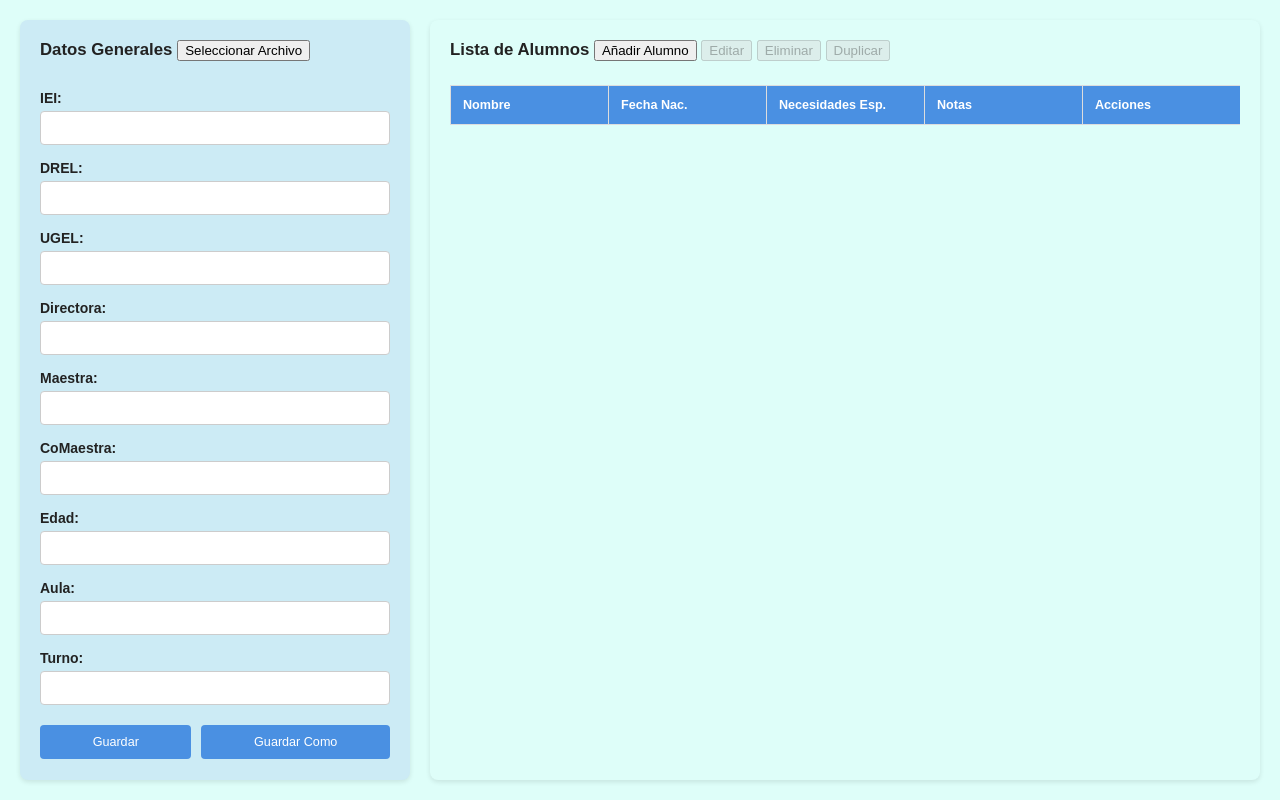
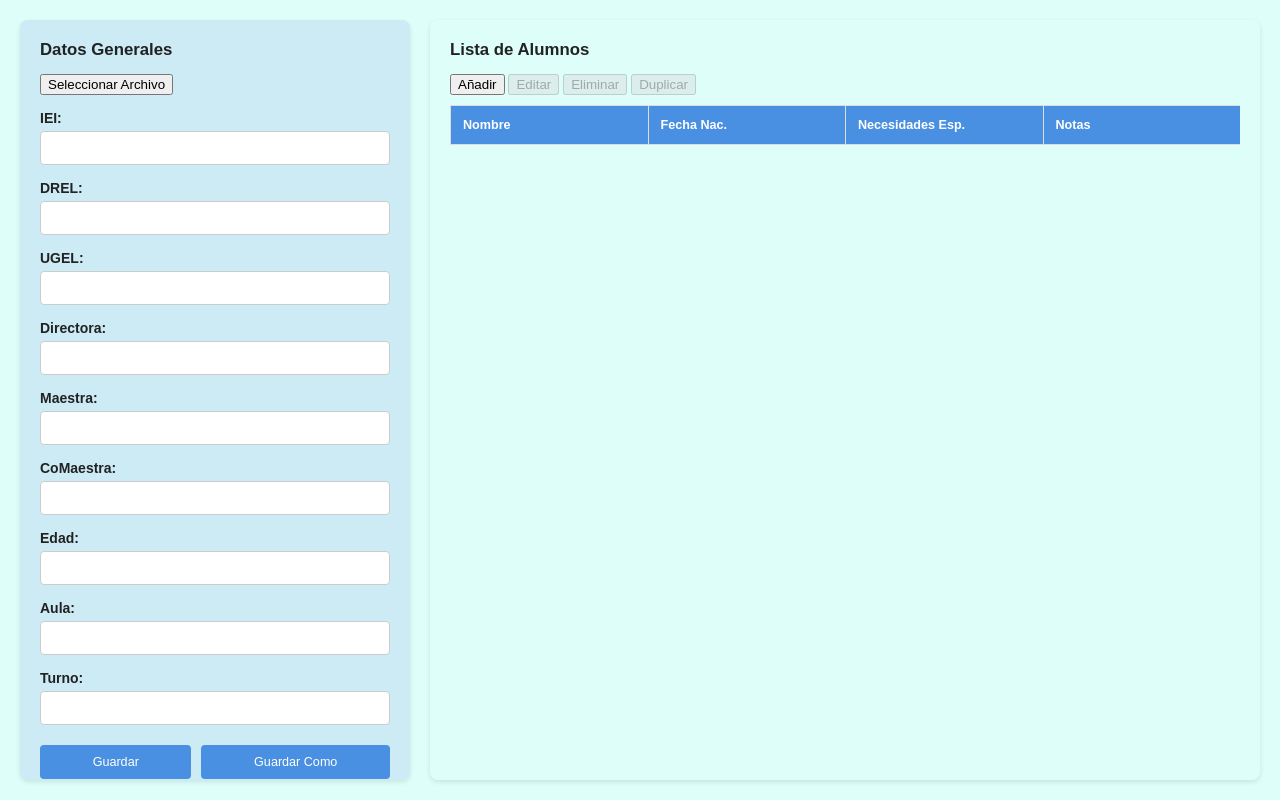
Before and after one commit to ReinaPapaya/Editor_Clase_Web, a Flask app: page / in a window 1280 px wide. Run offline with Flask 3, Linux system fonts and the light colour scheme; data that the repository does not hold is empty.

Commit message:
Update index.html
Incorporaremos el botón de selección de archivo oculto (input type="file") y aseguraremos que todos los botones estén presentes y correctamente colocados según tus especificaciones.

```diff
--- a/templates/index.html
+++ b/templates/index.html
@@ -10,7 +10,12 @@
     <div class="container">
         <!-- Frame para Datos Generales -->
         <div class="general-frame">
-            <h2>Datos Generales <button id="select-file-button">Seleccionar Archivo</button></h2>
+            <div class="section-header">
+                <h2>Datos Generales</h2>
+                <button id="select-file-button" class="header-button">Seleccionar Archivo</button>
+                 <!-- Input file oculto -->
+                <input type="file" id="file-input" accept=".json" style="display:none;">
+            </div>
             <form id="datos-generales-form">
                 <label for="iei">IEI:</label>
                 <input type="text" id="iei" name="iei">
@@ -31,7 +36,7 @@
                 <input type="text" id="comaestra" name="comaestra">
 
                 <label for="edad">Edad:</label>
-                <input type="number" id="edad" name="edad" min="1" max="20">
+                <input type="number" id="edad" name="edad" min="1" max="20"> <!-- Tipo number -->
 
                 <label for="aula">Aula:</label>
                 <input type="text" id="aula" name="aula">
@@ -41,20 +46,23 @@
 
                 <!-- Botones para guardar -->
                 <div class="button-group">
-                     <button type="button" id="save-button">Guardar</button>
-                     <button type="button" id="save-as-button">Guardar Como</button>
+                     <button type="button" id="save-button" class="main-button">Guardar</button>
+                     <button type="button" id="save-as-button" class="main-button">Guardar Como</button>
                 </div>
             </form>
         </div>
 
         <!-- Frame para la lista de Alumnos -->
         <div class="alumnos-frame">
-            <h2>Lista de Alumnos
-                <button id="add-alumno-button">Añadir Alumno</button>
-                <button id="edit-alumno-button" disabled>Editar</button>
-                <button id="delete-alumno-button" disabled>Eliminar</button>
-                <button id="duplicate-alumno-button" disabled>Duplicar</button>
-            </h2>
+            <div class="section-header">
+                <h2>Lista de Alumnos</h2>
+                <div class="header-buttons-group">
+                    <button id="add-alumno-button" class="header-button">Añadir</button>
+                    <button id="edit-alumno-button" class="header-button" disabled>Editar</button>
+                    <button id="delete-alumno-button" class="header-button" disabled>Eliminar</button>
+                    <button id="duplicate-alumno-button" class="header-button" disabled>Duplicar</button>
+                </div>
+            </div>
             <table id="alumnos-table">
                 <thead>
                     <tr>
@@ -62,7 +70,6 @@
                         <th>Fecha Nac.</th>
                         <th>Necesidades Esp.</th>
                         <th>Notas</th>
-                        <th>Acciones</th>
                     </tr>
                 </thead>
                 <tbody>
@@ -94,8 +101,8 @@
                 <textarea id="student-notas"></textarea>
 
                 <div class="button-group">
-                    <button type="submit" id="save-student-button">Guardar Cambios</button>
-                    <button type="button" id="cancel-student-button">Cancelar</button>
+                    <button type="submit" id="save-student-button" class="main-button">Guardar Cambios</button>
+                    <button type="button" id="cancel-student-button" class="secondary-button">Cancelar</button>
                 </div>
             </form>
         </div>
```
